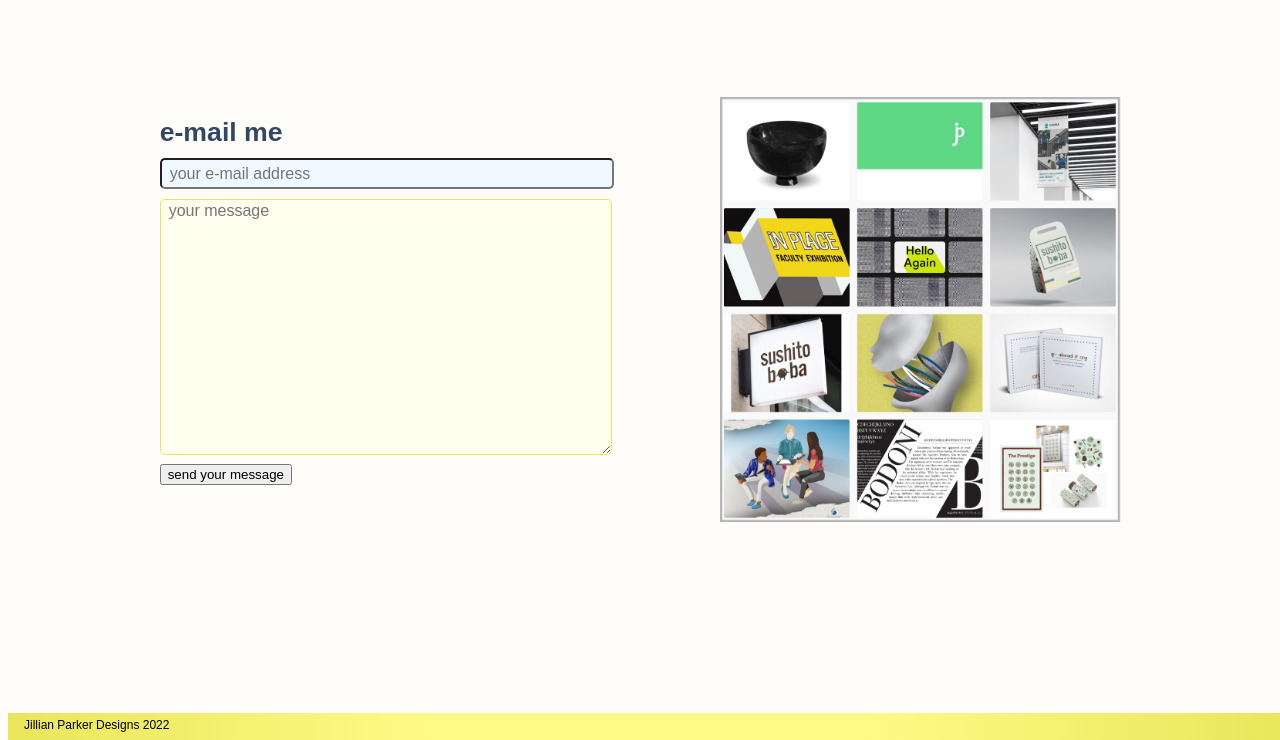
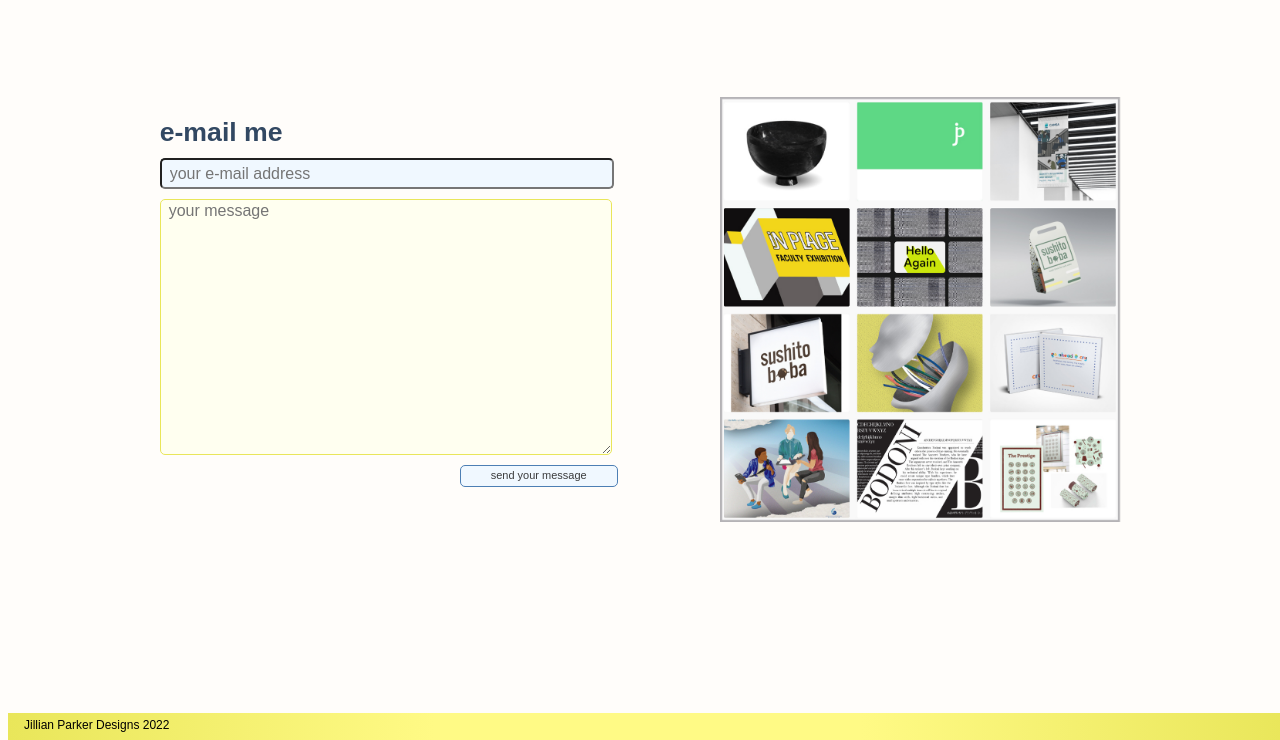
Before and after one commit to jillian02/portfolio, a plain HTML site: page Contact.html in a window 1280 px wide. Shown: the part 60-800 px from the top of the page. Drawn offline with Linux system fonts and the light colour scheme; a web font is replaced by a local one.

Commit message:
Update Contact.html

```diff
--- a/Contact.html
+++ b/Contact.html
@@ -16,21 +16,29 @@
   <li><a href="index.html">HOME</a></li>
       </ul>
 
-    <h3> e-mail me
-    <br>
-    <form action="https://formsubmit.co/3abf4d5098e7d5a1e59970733d63b52a" method="POST" target="_blank">
+    <!--<form action="https://formsubmit.co/3abf4d5098e7d5a1e59970733d63b52a" method="POST">
      <input type="hidden" name="_subject" value="JP Designs Email Submission">
      <input class="email" type="email" name="email" placeholder="your e-mail address" required>
 
     <br>
 
     <input type="hidden" name="_next" value="thankyou.html">
-    <textarea class="message" style="vertical-align:text-top" type="text" name="message" placeholder="your message" style="text-align:left" required></textarea>
+    <textarea class="message" style="vertical-align:text-top" type="text" name="message" placeholder="your message" style="text-align:left" required></textarea> <br>
+        <button>send your message</button></form>-->
+        <h3> e-mail me
+    <br>
+
+            <form>
+     <input class="email" type="email" name="email" placeholder="your e-mail address" required>
 
     <br>
 
-     <button type="submit" target="_blank">send your message</button>
-        </form></h3>
+    <input type="hidden" name="_next" value="thankyou.html">
+    <textarea class="message" style="vertical-align:text-top" type="text" name="message" placeholder="your message" style="text-align:left" required></textarea>
+    <br>
+    <a href="thankyou.html"><div class="button">send your message</div></a>
+            </form>
+        </h3>
 
     <article> <a href="https://www.behance.net/jillianparker" target="_blank">
 
```
